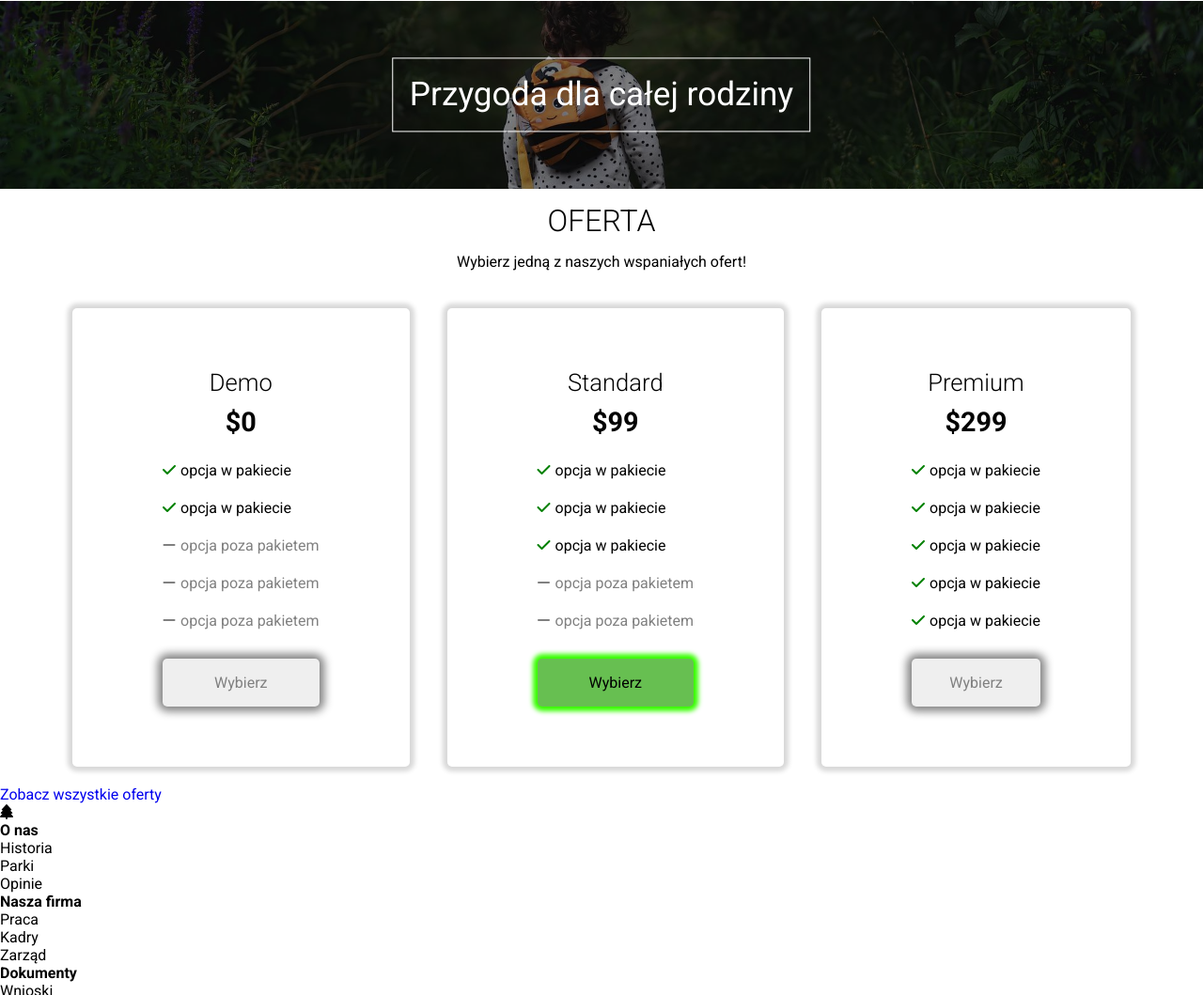
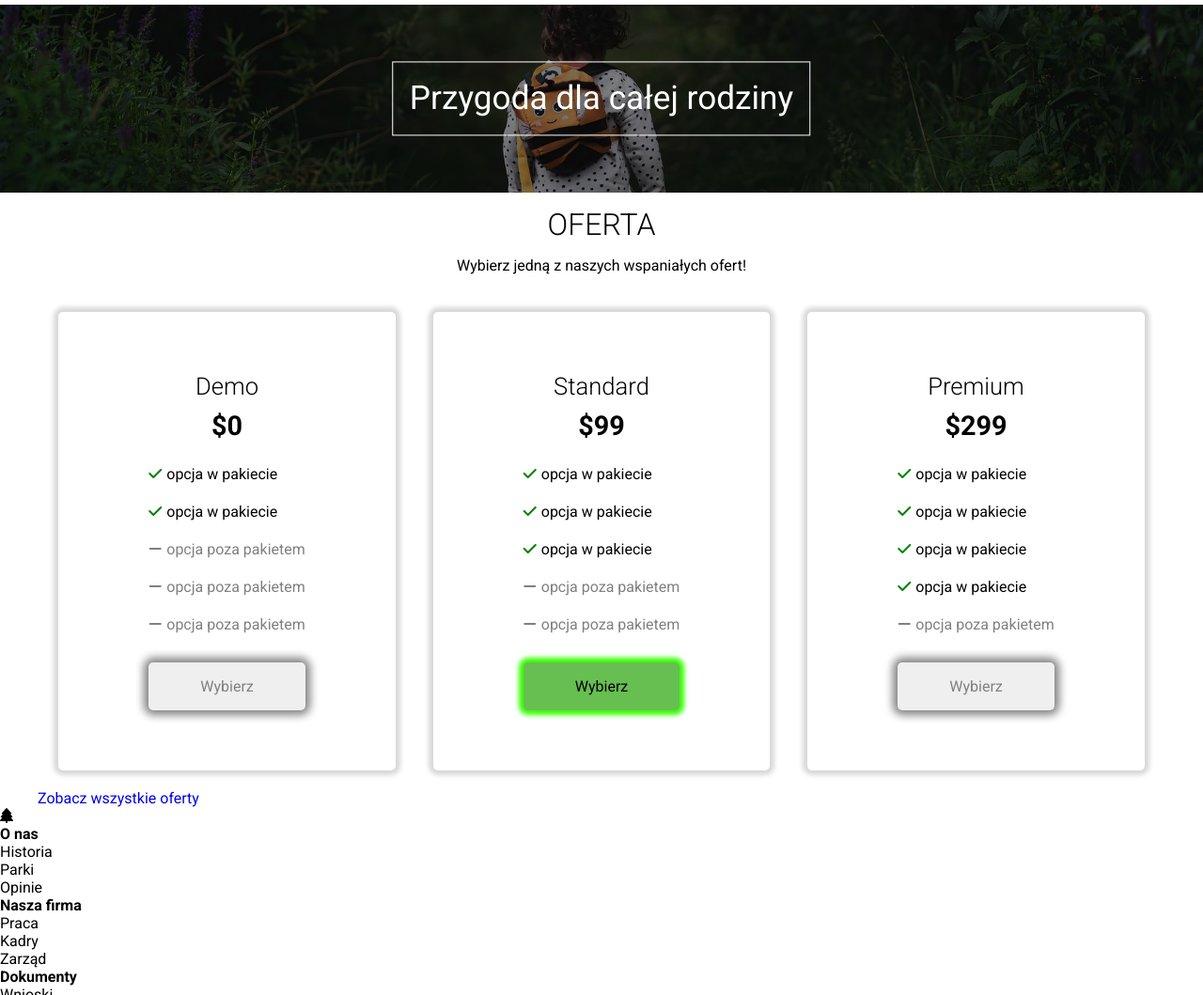
Before and after one commit to averial11/ForestPage, a website: page index.html in a window 1280 px wide. Shown: the part 1041-2100 px from the top of the page at 94% size. Drawn offline with Linux system fonts and the light colour scheme.

Commit message:
modified

```diff
--- a/index.html
+++ b/index.html
@@ -6,7 +6,7 @@
     <meta http-equiv="X-UA-Compatible" content="IE=edge">
     <meta name="viewport" content="width=device-width, initial-scale=1.0">
     <title>Forest - Park</title>
-    <link rel="stylesheet" href="./dist/css/main.min.css">
+    <link rel="stylesheet" href="../dist/css/main.min.css">
 <link rel="preconnect" href="https://fonts.googleapis.com">
 <link rel="preconnect" href="https://fonts.gstatic.com" crossorigin>
 <link href="https://fonts.googleapis.com/css2?family=Roboto:wght@100;300;400;700&display=swap" rel="stylesheet">
@@ -48,14 +48,20 @@
 
         <header id="header" class="header">
             <div class="header__background"></div>
+
+            <div class="wrapper">
                 <div class="header__text">
                     <p>Forest Group</p>
                     <h1>Najpiękniejszy park w Twojej okolicy!</h1>
                 </div>
+
+            </div>
         </header>
 
 
+
         <main class="main">
+            <div class="wrapper">
 
                 <section id="about">
 
@@ -80,19 +86,25 @@
 
 
                 </section>
+            </div>
+
 
             <div class="adventure">
                 <div class="adventure__shadow">
                 </div>
+
+                <div class="wrapper">
                     <div class="adventure__text">
                         <p>Przygoda dla całej rodziny</p>
+                    </div>
                 </div>
             </div>
 
 
 
+            <div class="wrapper">
+
                 <section id="offers" class="offers">
-
                     <div class="offers__header">
                         <h2>oferta</h2>
                         <p>Wybierz jedną z naszych wspaniałych ofert!</p>
@@ -139,19 +151,19 @@
 
                             <div class="cards-container__card">
                                 <div class="cards-container__tittle">
-
                                     <h2>Premium</h2>
-                                <p>$<span>2</span><span>99</span></p>
+                                    <p>$<span>299</span></p>
                                 </div>
-                            <ul class="text-premium">
+                                <ul class="text-standard">
                                     <li><i class="fas fa-check"></i>opcja w pakiecie</li>
                                     <li><i class="fas fa-check"></i>opcja w pakiecie</li>
                                     <li><i class="fas fa-check"></i>opcja w pakiecie</li>
                                     <li><i class="fas fa-check"></i>opcja w pakiecie</li>
-                                <li><i class="fas fa-check"></i>opcja w pakiecie</li>
-                                <button class="chooseBtn ">Wybierz</button>
+                                    <li class="none-option"><i class="fas fa-minus"></i>opcja poza pakietem</li>
+                                    <button class="chooseBtn">Wybierz</button>
                                 </ul>
                             </div>
+
 
 
                         </div>
@@ -162,6 +174,7 @@
                         </div>
                     </div>
                 </section>
+            </div>
 
             <section id="info">
                 <div class="info">
--- a/src/sass/main.scss
+++ b/src/sass/main.scss
@@ -6,9 +6,10 @@ body {
 	background-color: rgb(255, 255, 255);
 }
 
-#container {
+.wrapper {
 	margin: 0 auto;
 	width: 100%;
+	max-width: 1200px;
 }
 
 // ********* NAVBAR *********
@@ -163,6 +164,7 @@ body {
 	&__text {
 		display: flex;
 		flex-direction: column;
+		width: 100%;
 
 		p {
 			margin-top: 20px;
@@ -400,6 +402,8 @@ body {
 
 		.cards-container {
 			display: flex;
+			flex-direction: row;
+			justify-content: space-between;
 	}
 
 }
```
Also changed, not shown: dist/css/main.min.css, 1 other file. Lines whose indentation alone changed are shown as unchanged.
